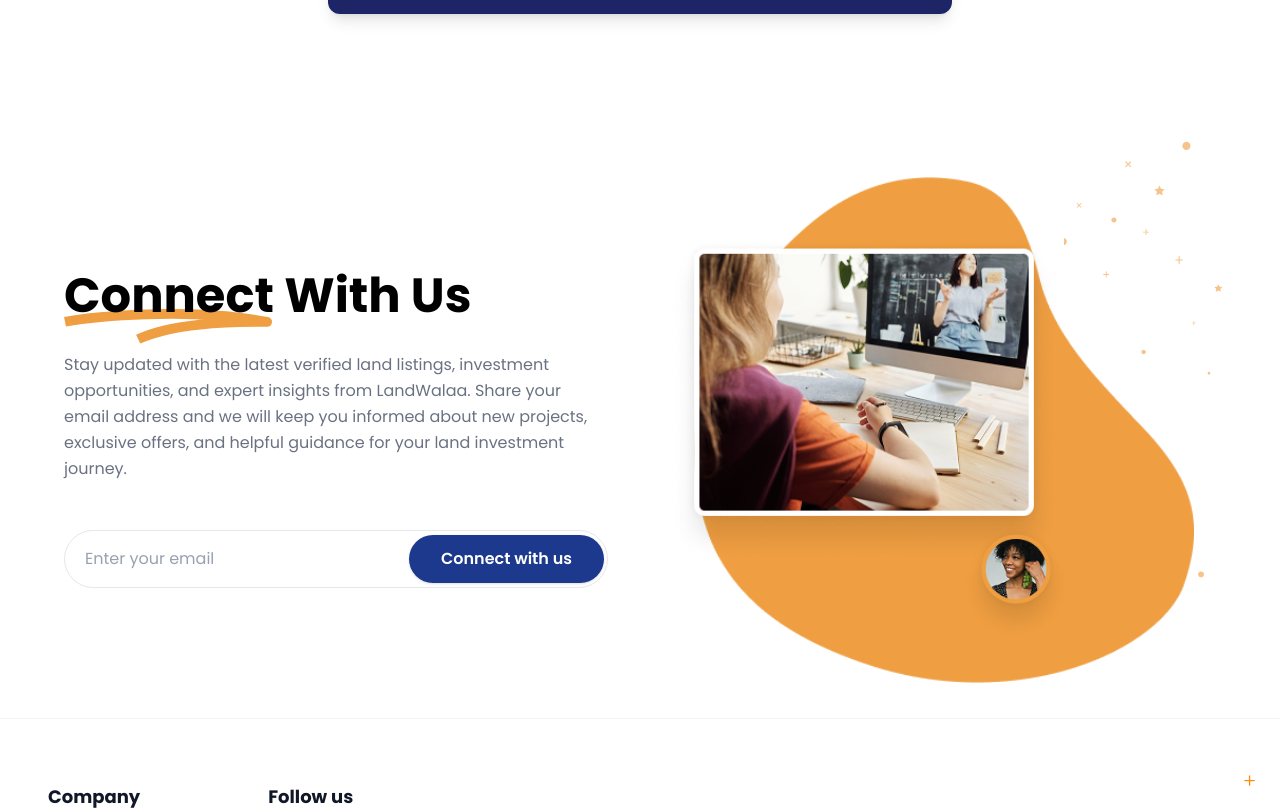
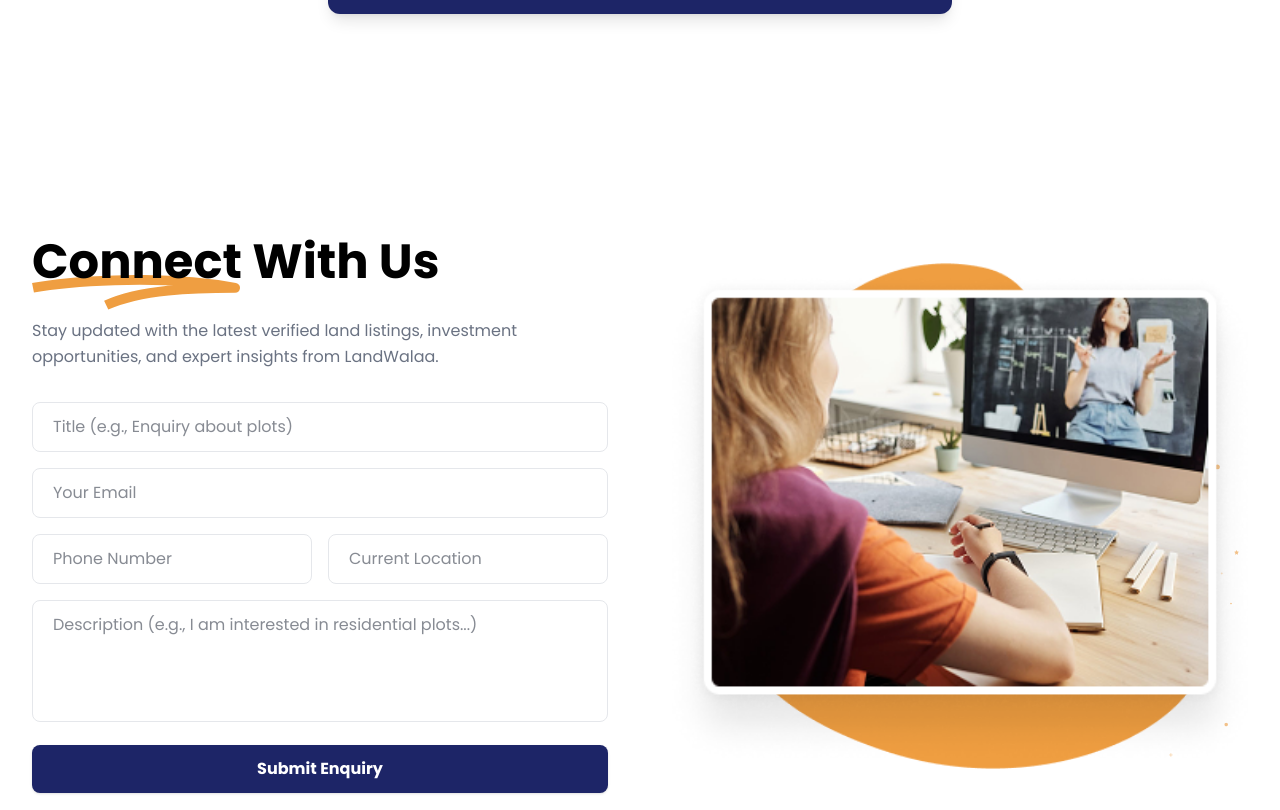
Before and after one commit to kanakk365/landwala-user, a Next.js app: page /layouts in a window 1280 px wide. Shown: the part 1213-2023 px from the top of the page. Built offline with nearby package versions, Linux system fonts and the light colour scheme; no server answers.

Commit message:
feat : contact api

```diff
--- a/src/components/Contact.tsx
+++ b/src/components/Contact.tsx
@@ -1,85 +1,187 @@
 "use client";
+import React, { useState } from "react";
+import { Loader2 } from "lucide-react";
+import { contactUsApi, ContactUsData } from "@/lib/api";
+import Image from "next/image";
+
 const Blob = "/contact/Blob.png";
-const UserThumb = "/contact/User Thumb.png";
 const ContactPicture = "/contact/Picture.png";
 const Vector14 = "/contact/Vector 14.svg";
 const Icons = "/contact/Icons.svg";
 
 function Contact({ id }: { id?: string }) {
+  const [formData, setFormData] = useState<ContactUsData>({
+    title: "",
+    description: "",
+    phone: "",
+    location: "",
+    email: "",
+  });
+  const [loading, setLoading] = useState(false);
+  const [success, setSuccess] = useState(false);
+  const [error, setError] = useState("");
+
+  const handleChange = (
+    e: React.ChangeEvent<HTMLInputElement | HTMLTextAreaElement>,
+  ) => {
+    const { name, value } = e.target;
+    setFormData((prev) => ({ ...prev, [name]: value }));
+  };
+
+  const handleSubmit = async (e: React.FormEvent) => {
+    e.preventDefault();
+    setLoading(true);
+    setError("");
+    setSuccess(false);
+
+    try {
+      await contactUsApi.submit(formData);
+      setSuccess(true);
+      setFormData({
+        title: "",
+        description: "",
+        phone: "",
+        location: "",
+        email: "",
+      });
+    } catch (err) {
+      console.error("Contact form error:", err);
+      setError("Failed to submit enquiry. Please try again.");
+    } finally {
+      setLoading(false);
+    }
+  };
+
   return (
     <section id={id} className="py-24 px-6 sm:px-8 bg-white">
-      <div className="max-w-6xl mx-auto grid grid-cols-1 lg:grid-cols-2 gap-10 lg:gap-16 items-center">
+      <div className="max-w-7xl mx-auto grid grid-cols-1 lg:grid-cols-2 gap-10 lg:gap-16 items-center">
         <div>
           <h2 className="text-4xl lg:text-5xl font-bold text-black mb-8">
             <span className="relative inline-block align-baseline">
               <span className="relative z-10">Connect</span>
-              <img
+              <Image
                 src={Vector14}
                 alt=""
+                width={208}
+                height={20}
                 aria-hidden="true"
                 className="absolute -bottom-3 md:-bottom-6 left-0 w-40 md:w-52 z-0"
               />
             </span>{" "}
             With <span className="text-black">Us</span>
           </h2>
-          <p className="text-gray-500 mb-12 leading-relaxed">
+          <p className="text-gray-500 mb-8 leading-relaxed">
             Stay updated with the latest verified land listings, investment
-            opportunities, and expert insights from LandWalaa. Share your email
-            address and we will keep you informed about new projects, exclusive
-            offers, and helpful guidance for your land investment journey.
+            opportunities, and expert insights from LandWalaa.
           </p>
-          <form
-            className="w-full max-w-xl relative"
-            onSubmit={(e) => e.preventDefault()}
-          >
-            <label className="sr-only" htmlFor="contact-email">
-              Email
-            </label>
-            <div className="relative">
+
+          <form onSubmit={handleSubmit} className="space-y-4 max-w-xl">
+            {success && (
+              <div className="p-4 bg-green-50 text-green-700 rounded-lg">
+                Thank you! Your enquiry has been submitted successfully.
+              </div>
+            )}
+            {error && (
+              <div className="p-4 bg-red-50 text-red-700 rounded-lg">
+                {error}
+              </div>
+            )}
+
+            <input
+              type="text"
+              name="title"
+              placeholder="Title (e.g., Enquiry about plots)"
+              value={formData.title}
+              onChange={handleChange}
+              required
+              className="w-full px-5 py-3 rounded-lg border border-gray-200 focus:border-[#EF9E41] outline-none transition-colors"
+            />
+
+            <input
+              type="email"
+              name="email"
+              placeholder="Your Email"
+              value={formData.email}
+              onChange={handleChange}
+              required
+              className="w-full px-5 py-3 rounded-lg border border-gray-200 focus:border-[#EF9E41] outline-none transition-colors"
+            />
+
+            <div className="grid grid-cols-1 sm:grid-cols-2 gap-4">
               <input
-                id="contact-email"
-                type="email"
-                placeholder="Enter your email"
-                className="w-full pr-36 sm:pr-44 pl-5 py-4 rounded-full border border-gray-200 text-base outline-none focus:border-[#EF9E41] transition-colors duration-300 placeholder:text-gray-400"
+                type="tel"
+                name="phone"
+                placeholder="Phone Number"
+                value={formData.phone}
+                onChange={handleChange}
                 required
+                className="w-full px-5 py-3 rounded-lg border border-gray-200 focus:border-[#EF9E41] outline-none transition-colors"
               />
-              <button
-                type="submit"
-                className="mt-3 w-full sm:w-auto sm:mt-0 sm:absolute sm:top-1/2 sm:right-1 sm:-translate-y-1/2 px-6 md:px-7 lg:px-8 py-3 rounded-full bg-blue-900 text-white text-sm md:text-base font-semibold shadow-sm hover:bg-gray-800 focus-visible:outline-none focus-visible:ring-2 focus-visible:ring-offset-2 focus-visible:ring-blue-900"
-              >
-                Connect with us
-              </button>
+              <input
+                type="text"
+                name="location"
+                placeholder="Current Location"
+                value={formData.location}
+                onChange={handleChange}
+                required
+                className="w-full px-5 py-3 rounded-lg border border-gray-200 focus:border-[#EF9E41] outline-none transition-colors"
+              />
             </div>
+
+            <textarea
+              name="description"
+              placeholder="Description (e.g., I am interested in residential plots...)"
+              value={formData.description}
+              onChange={handleChange}
+              required
+              rows={4}
+              className="w-full px-5 py-3 rounded-lg border border-gray-200 focus:border-[#EF9E41] outline-none transition-colors resize-none"
+            />
+
+            <button
+              type="submit"
+              disabled={loading}
+              className="w-full bg-[#1d2567] hover:bg-[#151b4d] text-white font-bold py-3 rounded-lg shadow-sm transition-colors flex items-center justify-center gap-2 disabled:opacity-70 disabled:cursor-not-allowed"
+            >
+              {loading ? (
+                <>
+                  <Loader2 className="w-5 h-5 animate-spin" />
+                  Submitting...
+                </>
+              ) : (
+                "Submit Enquiry"
+              )}
+            </button>
           </form>
         </div>
-        <div className="relative">
-          <div className="relative rounded-3xl p-8 -m-8">
-            <img
+
+        <div className="hidden lg:block relative">
+          <div className="relative rounded-3xl p-8 -m-8 flex justify-center items-center">
+            <Image
               src={Blob}
               alt=""
+              width={500}
+              height={500}
               aria-hidden="true"
               className="absolute inset-0 m-auto w-[320px] md:w-[420px] lg:w-[500px] h-auto object-contain pointer-events-none select-none z-0"
             />
-            <img
+            {/* Keeping the image structure as requested but ensuring it fits nicely */}
+            <div className="relative z-10 w-full h-[500px]">
+              <Image
+                src={ContactPicture}
+                alt="Contact Person"
+                fill
+                className="object-contain"
+              />
+            </div>
+            <Image
               src={Icons}
               alt=""
+              width={160}
+              height={160}
               aria-hidden="true"
-              className="absolute bottom-6 right-6 w-20 sm:w-28 md:w-32 lg:w-40 opacity-60 z-0"
+              className="absolute bottom-10 right-10 w-24 opacity-60 z-0"
             />
-            <div className="relative h-96 z-10">
-              <div className="absolute top-0 left-0 w-72 h-56 sm:w-96 sm:h-80 rounded-2xl overflow-hidden">
-                <img
-                  src={ContactPicture}
-                  alt="Contact Person"
-                  className="w-full h-full object-contain"
-                />
-              </div>
-              <img
-                src={UserThumb}
-                alt="Team Member"
-                className="absolute top-60 sm:top-64 lg:top-72 left-48 sm:left-64 lg:left-72 w-24 sm:w-28 h-24 sm:h-28 object-contain"
-              />
-            </div>
           </div>
         </div>
       </div>
--- a/src/lib/api.ts
+++ b/src/lib/api.ts
@@ -654,3 +654,19 @@
     return response.data;
   },
 };
+
+// Contact Us API Types
+export interface ContactUsData {
+  title: string;
+  description: string;
+  phone: string;
+  location: string;
+  email: string;
+}
+
+export const contactUsApi = {
+  submit: async (data: ContactUsData) => {
+    const response = await api.post("/contact", data);
+    return response.data;
+  },
+};
```
